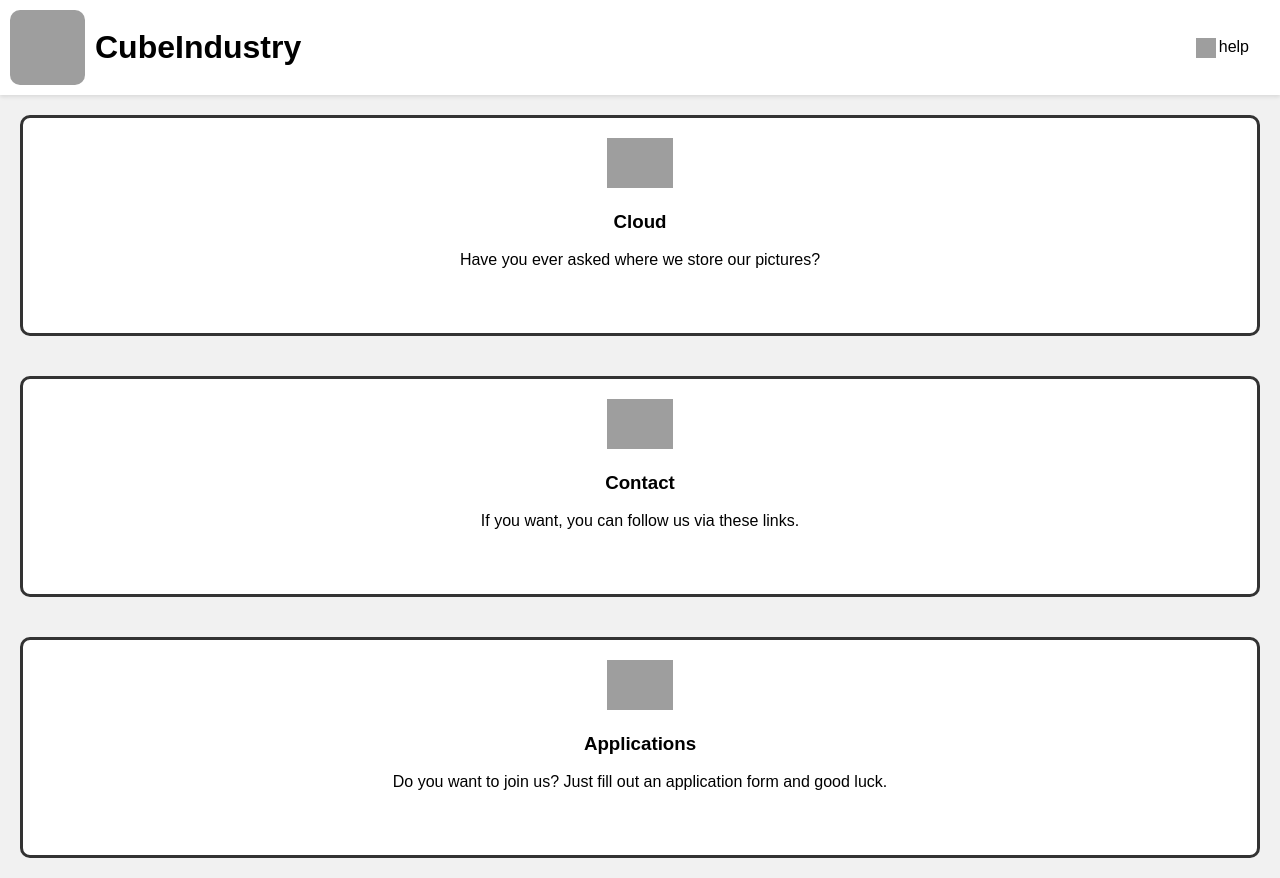
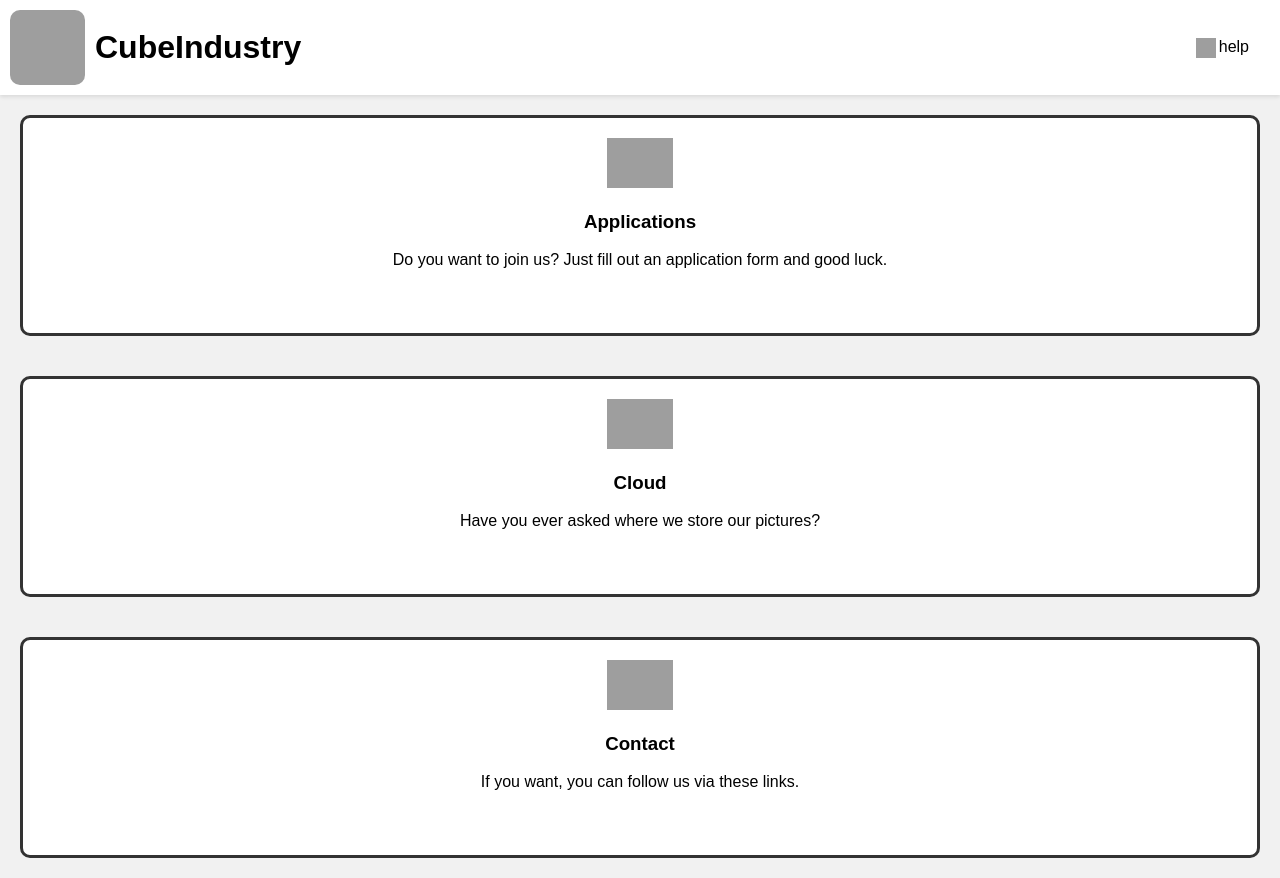
Before and after one commit to CubeIndustry/cubeindustry.github.io, a plain HTML site: page index.html in a window 1280 px wide. Drawn offline with nearby package versions, Linux system fonts and the light colour scheme; grey boxes are pictures that could not be loaded.

Commit message:
Update index.html

```diff
--- a/index.html
+++ b/index.html
@@ -106,6 +106,11 @@
       </div>
     </header>
     <div id="content">
+        <div id="applications" class="section" onclick="window.location.href='https://cubeindustry.github.io/applications/'">
+          <img src="https://cubeindustry.github.io/cloud/DATA/CubeIndustry/Pictures/Icons/applications.png" alt="applications" class="sectionIcon">
+          <h3>Applications</h3>
+          <p>Do you want to join us? Just fill out an application form and good luck.</p>
+        </div>
         <div id="cloud" class="section" onclick="window.location.href='https://cubeindustry.github.io/cloud/'">
           <img src="https://cubeindustry.github.io/cloud/assets/icons/cloud.png" alt="Cloud" class="sectionIcon">
           <h3>Cloud</h3>
@@ -115,11 +120,7 @@
           <img src="https://cubeindustry.github.io/cloud/DATA/CubeIndustry/Pictures/Icons/Contact.png" alt="Contact" class="sectionIcon">
           <h3>Contact</h3>
           <p>If you want, you can follow us via these links.</p>
-        </div>
-        <div id="applications" class="section" onclick="window.location.href='https://cubeindustry.github.io/applications/'">
-          <img src="https://cubeindustry.github.io/cloud/DATA/CubeIndustry/Pictures/Icons/applications.png" alt="applications" class="sectionIcon">
-          <h3>Applications</h3>
-          <p>Do you want to join us? Just fill out an application form and good luck.</p>
+          <h4 style="color: red;>Derzeit nicht erreichbar.</h4>
         </div>
     </div>
   </body>
```
